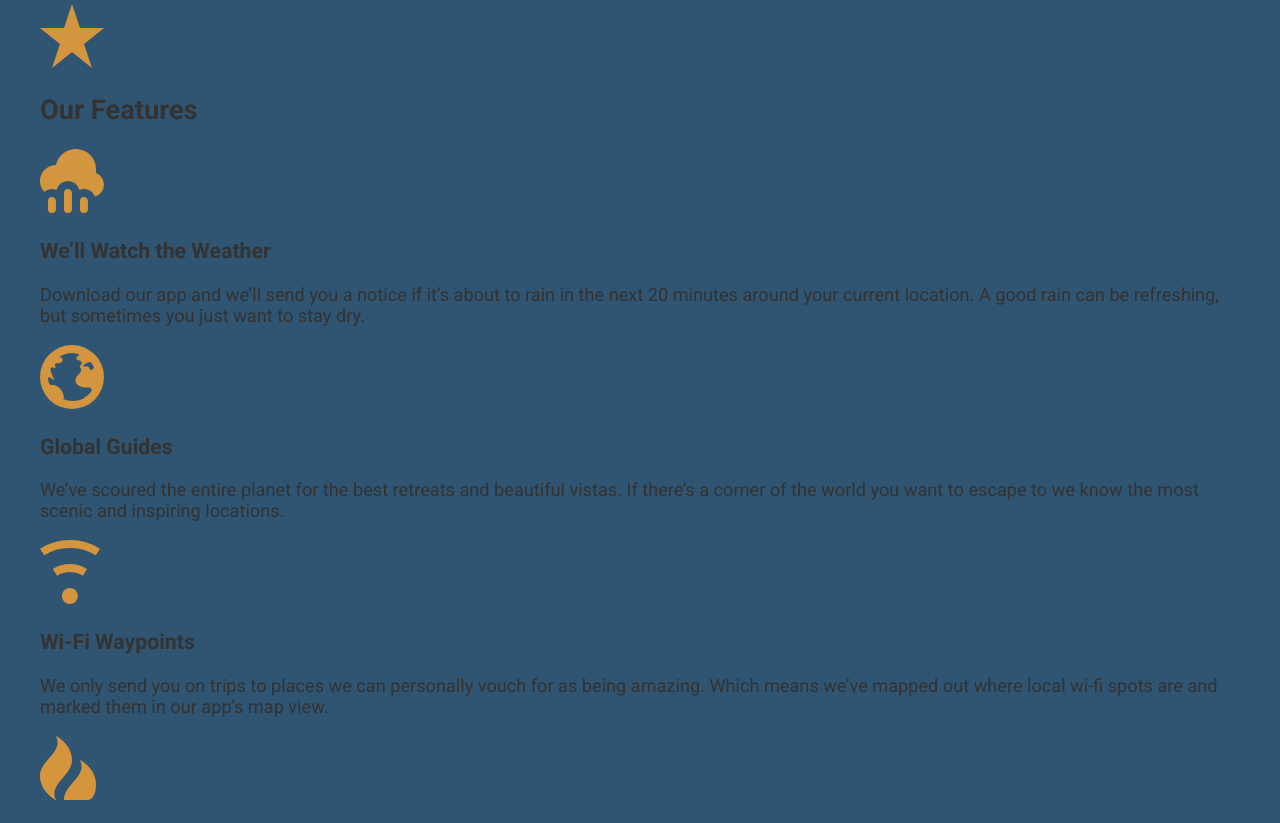
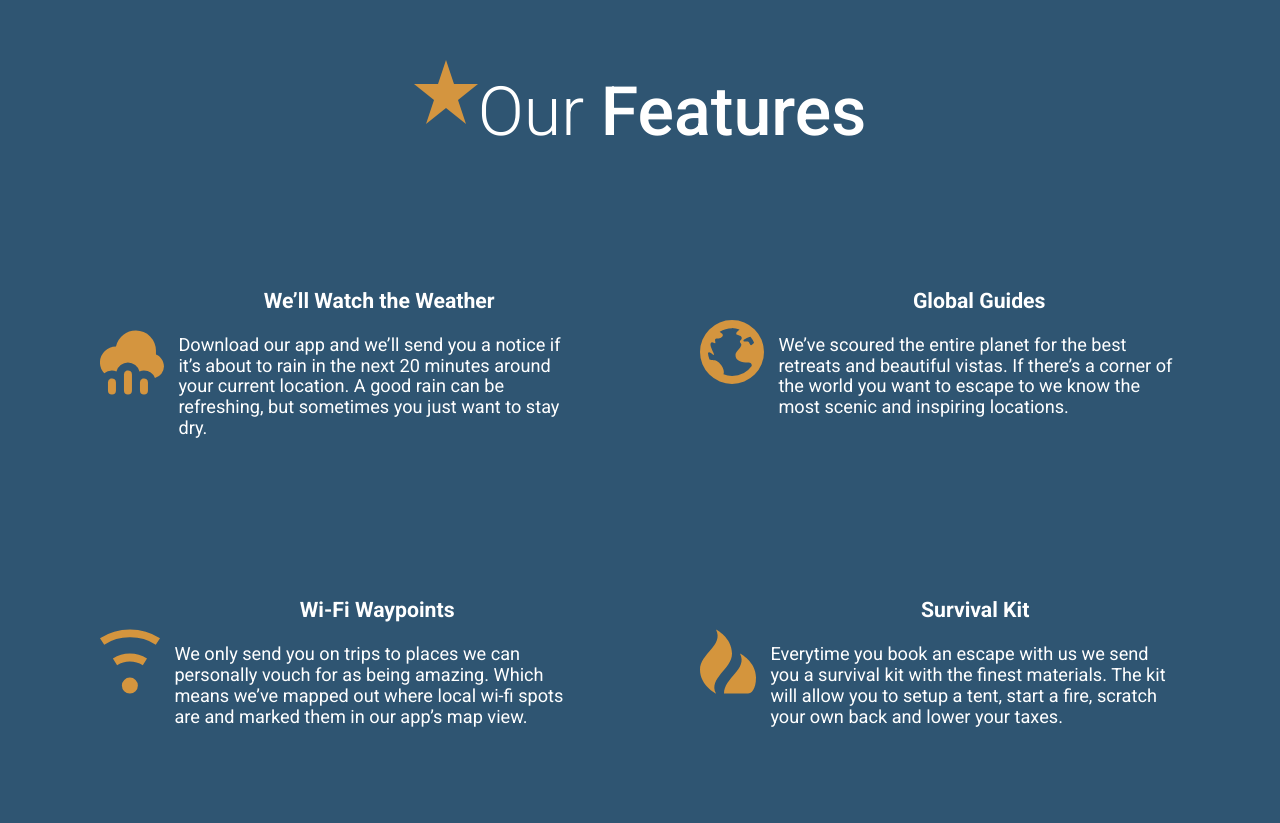
Before and after one commit to joejoubrisbane/first-web, a website: page index.html in a window 1280 px wide. Shown: the part 2491-3314 px from the top of the page. Drawn offline with Linux system fonts and the light colour scheme.

Commit message:
features added

```diff
--- a/app/assets/styles/base/_global.css
+++ b/app/assets/styles/base/_global.css
@@ -19,7 +19,7 @@ html {
 }
 * {
   box-sizing: border-box;
-  color:#333;
+
 }
 a {
   color: $mainOrange;
--- a/app/assets/styles/modules/_row.css
+++ b/app/assets/styles/modules/_row.css
@@ -21,6 +21,12 @@
     &__medium-8-enlarge {
         width: 62.6%;
     }
+    &__medium-6 {
+
+      float: left;
+      width: 50%;
+      padding:5%;
+    }
   }
 
   &--gutter > div {
--- a/app/assets/styles/modules/_wrapper.css
+++ b/app/assets/styles/modules/_wrapper.css
@@ -5,6 +5,9 @@
     margin-left: auto;
     margin-right: auto;
     overflow: hidden;
+    &--color-white{
+        color: white;
+    }
 
     &--medium {
         max-width: 976px;
--- a/app/assets/styles/styles.css
+++ b/app/assets/styles/styles.css
@@ -9,3 +9,5 @@
 @import 'modules/_headline';
 @import 'modules/_row';
 @import 'modules/_generic-content-container';
+@import 'modules/_section';
+@import 'modules/_feature-item';
--- a/app/temp/styles/styles.css
+++ b/app/temp/styles/styles.css
@@ -461,7 +461,7 @@ html {
 
 * {
   box-sizing: border-box;
-  color:#333;
+
 }
 
 a {
@@ -576,6 +576,10 @@ a {
     overflow: hidden;
 }
 
+.wrapper--color-white{
+  color: white;
+}
+
 .wrapper--medium {
   max-width: 976px;
 }
@@ -677,6 +681,12 @@ a {
   .row__medium-8-enlarge {
     width: 62.6%;
   }
+
+  .row__medium-6 {
+    float: left;
+    width: 50%;
+    padding:5%;
+  }
 }
 
 .row--gutter > div {
@@ -707,3 +717,62 @@ a {
 .generic-content-container p a {
   font-weight: 700;
 }
+
+.section-title {
+  text-align: center;
+  font-size: 2.5rem;
+  font-weight: 300;
+
+}
+
+.section-title strong {
+  font-weight: 500;
+}
+
+.section-title__icon {
+  display: block;
+  margin-left: auto;
+  margin-right: auto;
+  margin-bottom: 0.6rem;
+}
+
+@media (min-width: 530px) {
+
+  .section-title {
+    font-size: 3.75rem;
+    font-weight: 300;
+  }
+
+  .section-title strong {
+    font-weight: 500;
+  }
+
+  .section-title__icon {
+    margin-right: 1rem;
+    display: inline-block;
+    margin-left: 0;
+    margin-right: 0;
+  }
+}
+
+.feature-item {
+    text-align: center;
+}
+
+.feature-item--text p{
+  text-align: left;
+}
+
+@media (min-width: 530px) {
+
+  .feature-item {
+    display: -ms-flexbox;
+    display: flex;
+    -ms-flex-pack: center;
+        justify-content: center;
+  }
+
+  .feature-item--text {
+    padding-left: 3%;
+  }
+}
--- a/index.html
+++ b/index.html
@@ -99,29 +99,63 @@
   </div>
 
   <div id="features" class="page-section page-section--blue">
-    <div class="wrapper">
-      <img src="app/assets/images/icons/star.svg">
-      <h2>Our Features</h2>
+    <div class="wrapper ">
 
+      <h2 class="section-title wrapper--color-white">
+        <img class="section-title__icon" src="app/assets/images/icons/star.svg">Our
+        <strong> Features</strong>
+      </h2>
+
+      <div class="row wrapper--color-white">
+        <div class="row__medium-6">
+          <div class="feature-item">
             <img src="app/assets/images/icons/rain.svg">
+            <div class="feature-item--text">
               <h3>We&rsquo;ll Watch the Weather</h3>
-      <p>Download our app and we&rsquo;ll send you a notice if it&rsquo;s about to rain in the next 20 minutes around your current
-        location. A good rain can be refreshing, but sometimes you just want to stay dry.</p>
+              <p>Download our app and we&rsquo;ll send you a notice if it&rsquo;s about to rain in the next 20 minutes around
+                your current location. A good rain can be refreshing, but sometimes you just want to stay dry.</p>
+            </div>
+          </div>
+        </div>
+        <div class="row__medium-6">
 
+          <div class="feature-item">
             <img src="app/assets/images/icons/globe.svg">
+            <div class="feature-item--text">
             <h3>Global Guides</h3>
-      <p>We&rsquo;ve scoured the entire planet for the best retreats and beautiful vistas. If there&rsquo;s a corner of the
-        world you want to escape to we know the most scenic and inspiring locations.</p>
+            <p>We&rsquo;ve scoured the entire planet for the best retreats and beautiful vistas. If there&rsquo;s a corner of
+              the world you want to escape to we know the most scenic and inspiring locations.</p>
+          </div>
+        </div>
+        </div>
+      </div>
+
+      <div class="row__medium-6">
+        <div class="feature-item">
+
 
           <img src="app/assets/images/icons/wifi.svg">
+          <div class="feature-item--text">
             <h3>Wi-Fi Waypoints</h3>
-      <p>We only send you on trips to places we can personally vouch for as being amazing. Which means we&rsquo;ve mapped out
-        where local wi-fi spots are and marked them in our app&rsquo;s map view.</p>
+            <p>We only send you on trips to places we can personally vouch for as being amazing. Which means we&rsquo;ve mapped
+              out where local wi-fi spots are and marked them in our app&rsquo;s map view.</p>
+          </div>
+        </div>
+      </div>
+      <div class="row__medium-6">
 
+        <div class="feature-item">
           <img src="app/assets/images/icons/fire.svg">
+          <div class="feature-item--text">
             <h3>Survival Kit</h3>
-      <p>Everytime you book an escape with us we send you a survival kit with the finest materials. The kit will allow you to
-        setup a tent, start a fire, scratch your own back and lower your taxes.</p>
+            <p>Everytime you book an escape with us we send you a survival kit with the finest materials. The kit will allow
+              you to setup a tent, start a fire, scratch your own back and lower your taxes.</p>
+          </div>
+        </div>
+      </div>
+
+    </div>
+  </div>
   </div>
   </div>
 
```
Lines whose indentation alone changed are shown as unchanged.
